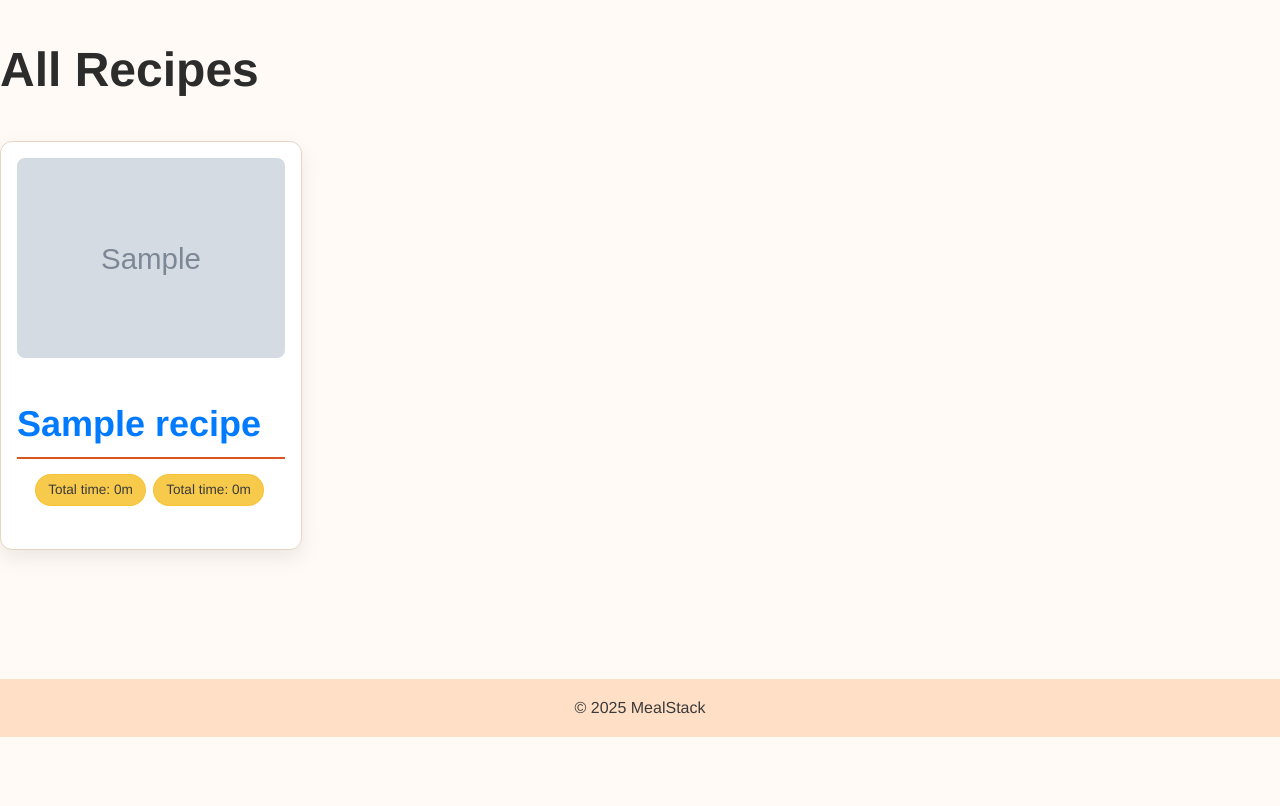
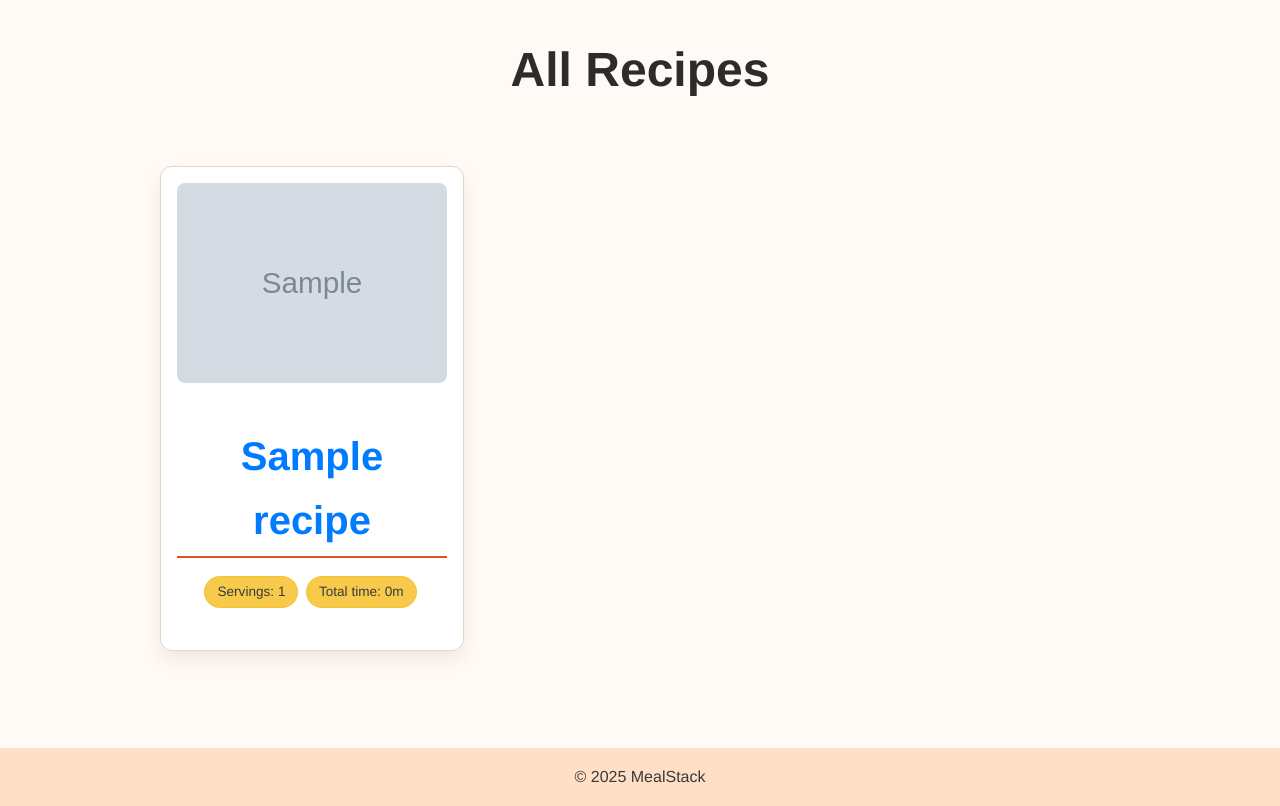
Before and after one commit to TrickShotMLG02/MealStack, a Django app: template MealStack/templates/recipes/recipe_list.html in a window 1280 px wide. Shown: the part 63-869 px from the top of the page. Before the commit the page ends 800 px from the top, so only its background shows below. Run offline with Django 5.2, Linux system fonts and the light colour scheme; the template is opened without the code that fills it: values that come from a table or form of the project are taken from there, others are empty; tables that the repository leaves empty hold one stand-in row (values such as "Sample post"); grey boxes marked "Sample" are stand-in pictures.

Commit message:
some html and css adjustments

```diff
--- a/MealStack/static/css/main.css
+++ b/MealStack/static/css/main.css
@@ -179,3 +179,10 @@ Shared Components
     transform: translateY(-2px);
     cursor: pointer;
 }
+
+
+
+/* Alignment */
+.text-centered {
+    text-align: center;
+}
--- a/MealStack/static/recipes/css/recipe_details.css
+++ b/MealStack/static/recipes/css/recipe_details.css
@@ -19,6 +19,7 @@ a:hover {
     font-size: 2.5rem;
     color: var(--heading-color);
     margin-bottom: 15px;
+    text-align: center;
 }
 
 /* Primary image */
--- a/MealStack/static/recipes/css/recipe_list.css
+++ b/MealStack/static/recipes/css/recipe_list.css
@@ -3,7 +3,20 @@
     display: grid;
     grid-template-columns: repeat(auto-fill, minmax(250px, 1fr));
     gap: 1.5em;
+
+
+    max-width: 75%;
+    margin: 40px auto;
+    padding: 25px 30px; /* override default padding */
+
     margin-top: 2em;
+}
+
+.recipe-title {
+    font-size: 2.5rem;
+    color: var(--heading-color);
+    margin-bottom: 15px;
+    text-align: center;
 }
 
 /* Recipe card image */
--- a/MealStack/templates/recipes/recipe_list.html
+++ b/MealStack/templates/recipes/recipe_list.html
@@ -8,7 +8,7 @@
 {% endblock %}
 
 {% block content %}
-<h1>All Recipes</h1>
+<h1 class="text-centered">All Recipes</h1>
 
 <div class="recipe-grid">
     {% for recipe in recipes %}
@@ -16,12 +16,11 @@
         <!-- Always show primary or placeholder -->
         <img src="{{ recipe.primary_or_placeholder }}" alt="{{ recipe.title }}">
 
-        <h2><a href="{% url 'recipes:recipe_detail' recipe.slug %}">{{ recipe.title }}</a></h2>
+        <h2 class="recipe-title"><a href="{% url 'recipes:recipe_detail' recipe.slug %}">{{ recipe.title }}</a></h2>
 
         <!-- Tags -->
         <div class="tag-container vertical-tags">
-            <!-- <span class="tag">Servings: {{ recipe.servings }}</span> -->
-            <span class="tag">Total time: {{ recipe.total_time_display }}</span>
+            <span class="tag">Servings: {{ recipe.servings }}</span>
             <span class="tag">Total time: {{ recipe.total_time_display }}</span>
         </div>
     </div>
```
